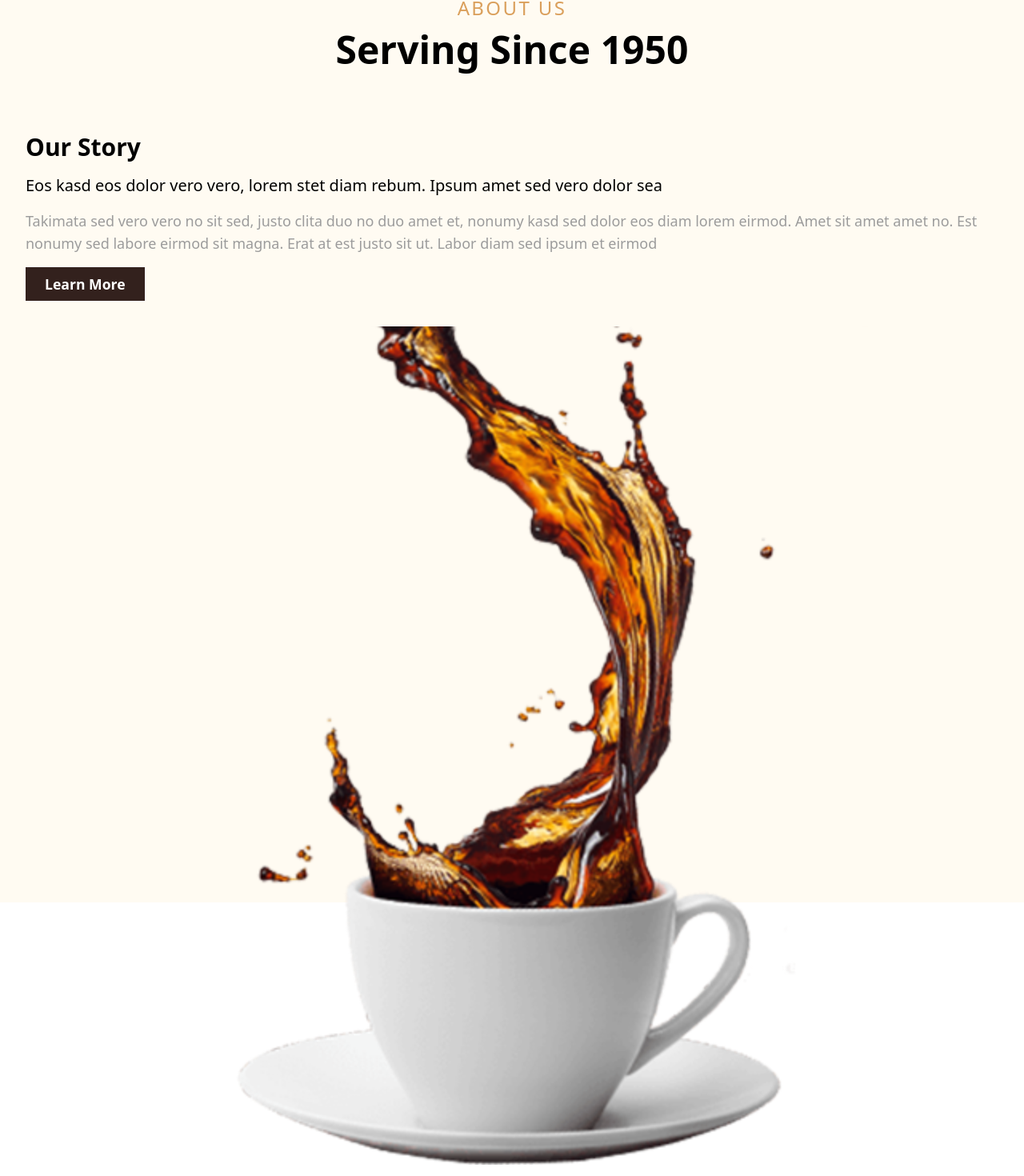
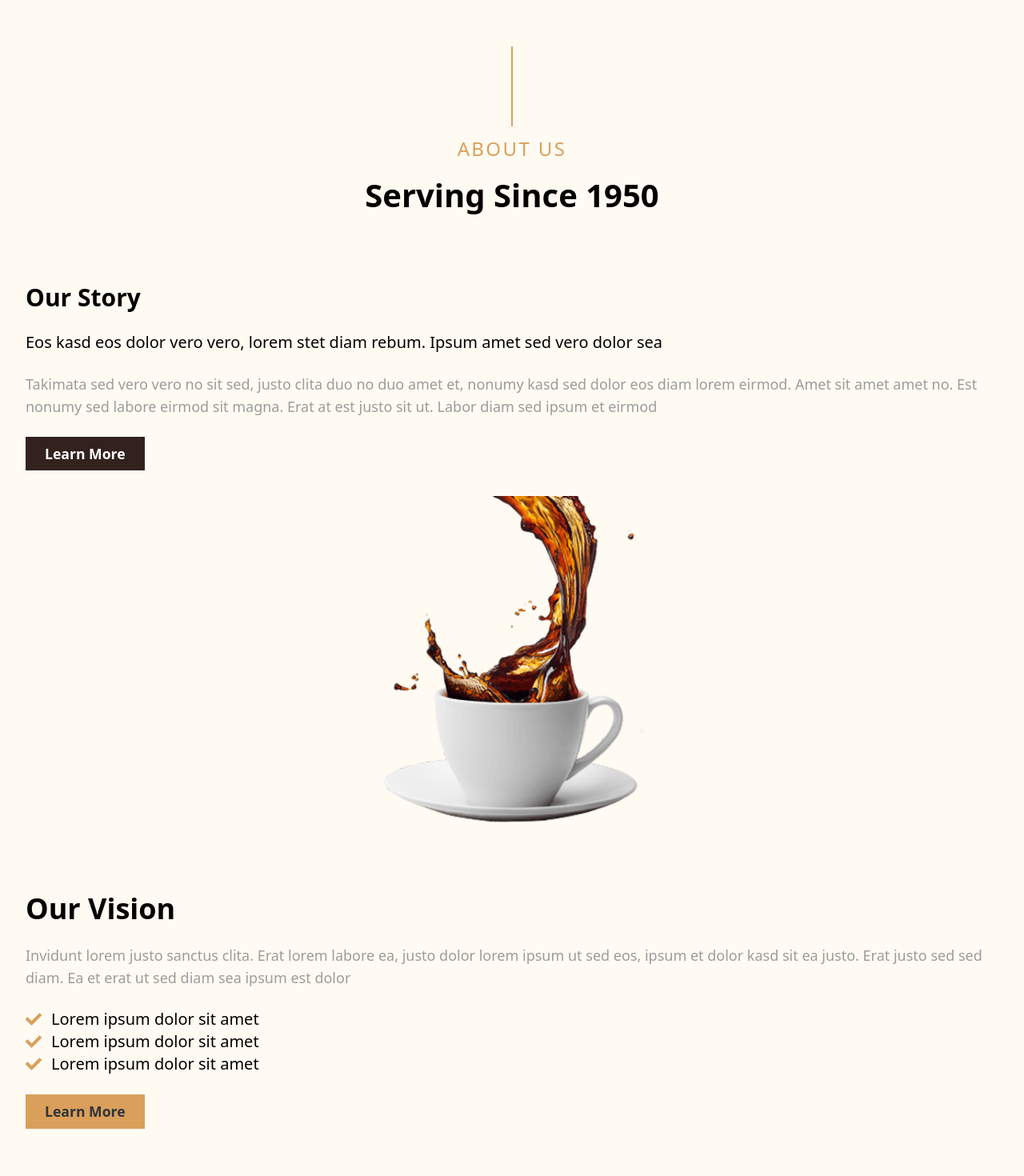
Before and after one commit to kaywanmohebjalali/-Coffee-Shop, a Next.js app: page / in a window 1280 px wide. Shown: the part 438-1908 px from the top of the page at 80% size. Built offline with nearby package versions, Linux system fonts and the light colour scheme.

Commit message:
create about in home-1

```diff
--- a/components/templates/Home/About.tsx
+++ b/components/templates/Home/About.tsx
@@ -1,24 +1,38 @@
 import React from 'react'
+import { FaCheck } from "react-icons/fa";
 
 const About = () => {
   return (
-    <section className='bg-[#FFFBF2] py-[2rem] flex flex-col gap-12'>
+    <section className='bg-[#FFFBF2] py-[6rem] flex flex-col gap-12'>
       <div className="title flex flex-col justify-center items-center gap-3">
 
       <p className='text-2xl  tracking-widest text-[#da9f5b] '>ABOUT US</p>
-      <h2 className='text-5xl font-bold'>Serving Since 1950</h2>
+      <h2 className='text-[2.5rem] font-bold'>Serving Since 1950</h2>
       </div>
 
-      <div className=" flex flex-col gap-4 p-8  z-[20] bg-[#FFFBF2]">
+      <div className=" flex flex-col gap-6 p-8  z-[20] bg-[#FFFBF2]">
         <h3 className='text-3xl font-bold'>Our Story</h3>
         <p className='text-xl'>Eos kasd eos dolor vero vero, lorem stet diam rebum. Ipsum amet sed vero dolor sea</p>
         <p className='text-lg text-[#9c9c9c]'>Takimata sed vero vero no sit sed, justo clita duo no duo amet et, nonumy kasd sed dolor eos diam lorem eirmod. Amet sit amet amet no. Est nonumy sed labore eirmod sit magna. Erat at est justo sit ut. Labor diam sed ipsum et eirmod</p>
-        <button className=' bg-[#33211d] cursor-pointer hover:bg-[#1b110f] text-white self-start py-2 px-6 font-bold text-[1.1rem]'>Learn More</button>
+        <button className=' bg-[#33211d] cursor-pointer hover:bg-[#1b110f] text-white self-start py-2 px-6 font-bold text-[1.1rem] transition    ease-in-out duration-300'>Learn More</button>
       </div>
 
-      <div className="h-[80vh] w-full flex justify-center  ">
-        <img src="/img/about.png" alt=""  className='h-[150vh] absolute mt-[-200px]' />
+      <div className=" w-full flex justify-center h-[50vh] ">
+        <img src="/img/about.png" alt=""  className='h-[70vh] absolute mt-[-200px]' />
       </div>
+
+
+      <div className=" flex flex-col gap-6 px-8  z-[20] bg-[#FFFBF2]">
+        <h3 className='text-4xl font-bold'>Our Vision</h3>
+        <p className='text-lg text-[#9c9c9c]'>Invidunt lorem justo sanctus clita. Erat lorem labore ea, justo dolor lorem ipsum ut sed eos, ipsum et dolor kasd sit ea justo. Erat justo sed sed diam. Ea et erat ut sed diam sea ipsum est dolor</p>
+        <ul className='text-xl'>
+          <li  className='flex items-center gap-3'> <FaCheck color='#da9f5b'/> Lorem ipsum dolor sit amet</li>
+          <li  className='flex items-center gap-3'> <FaCheck color='#da9f5b'/> Lorem ipsum dolor sit amet</li>
+          <li  className='flex items-center gap-3'> <FaCheck color='#da9f5b'/> Lorem ipsum dolor sit amet</li>
+        </ul>
+        <button className='text-[#2f3438] bg-[#da9f5b] cursor-pointer hover:bg-[#D38D3C] self-start py-2 px-6 font-bold text-[1.1rem] transition    ease-in-out duration-300'>Learn More</button>
+      </div>
+
     </section>
   )
 }
--- a/styles/globals.css
+++ b/styles/globals.css
@@ -38,13 +38,9 @@
 
 }
 
-.title::after {
-    position: absolute;
+.title::before {
     content: "";
     width: 2px;
     height: 100px;
-    top: 0;
-    left: 50%;
-    margin-left: 1px;
     background: #da9f5b;
 }
```
